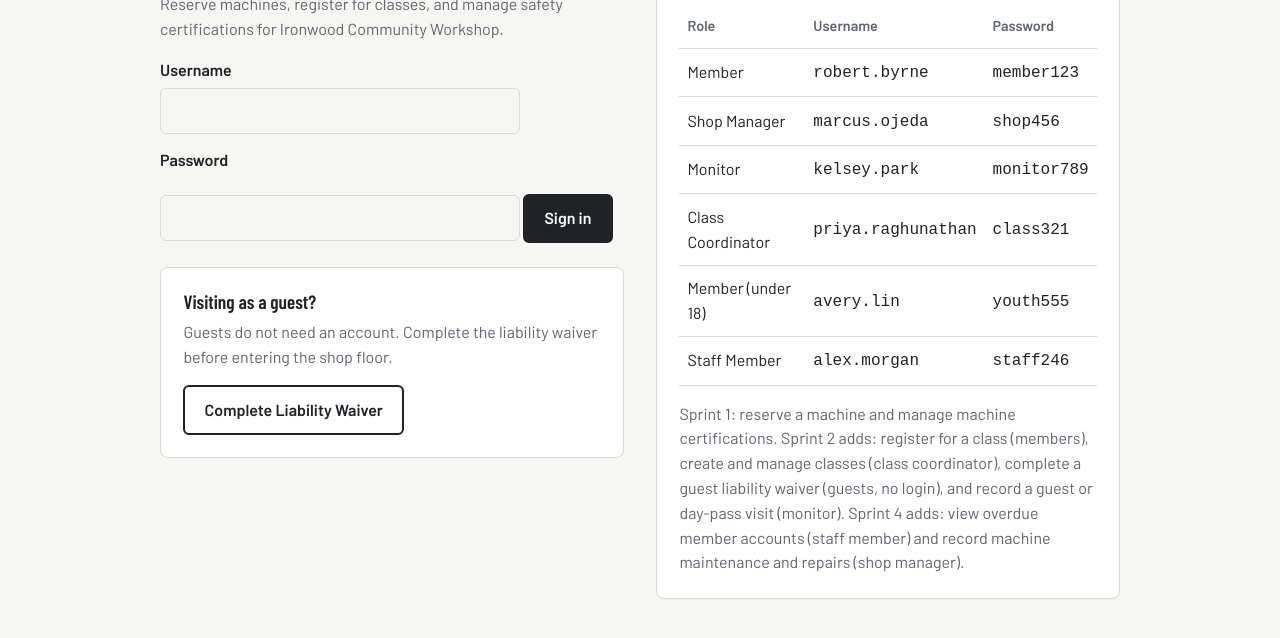
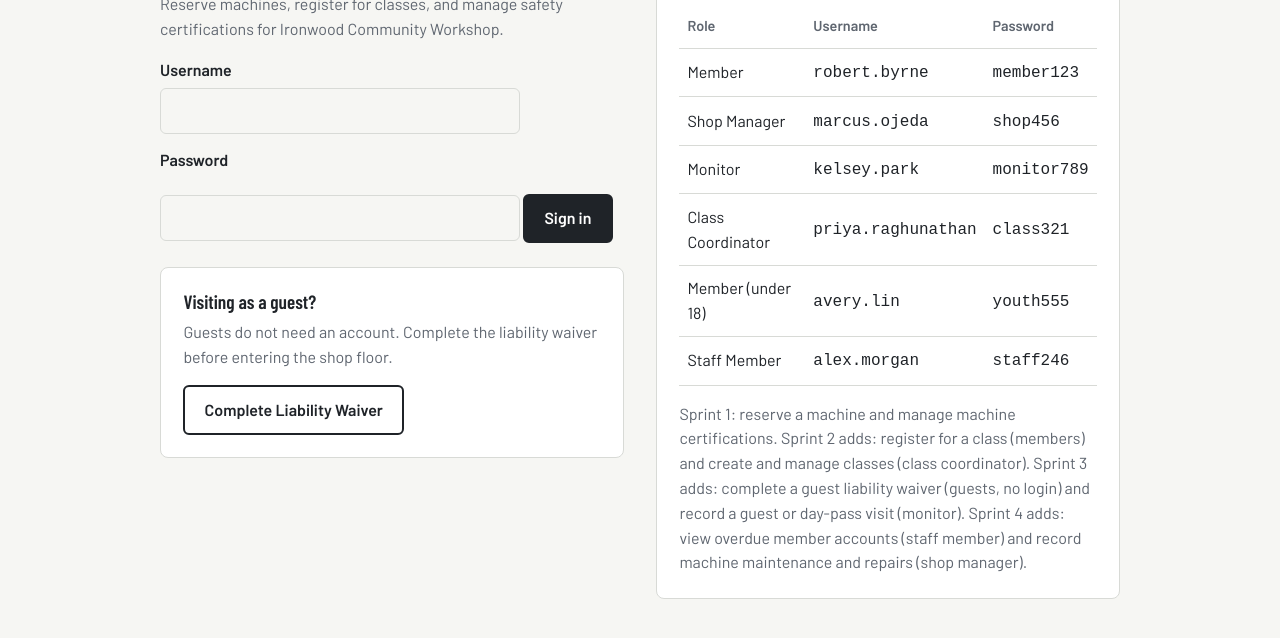
Before and after one commit to evannechiang/ironwood-workshop, a plain HTML site: page index.html in a window 1280 px wide. Shown: the part 120-758 px from the top of the page. Drawn offline with nearby package versions, Linux system fonts and the light colour scheme.

Commit message:
Label waiver and visit check-in as Sprint 3
Co-Authored-By: Claude Opus 5.5 <noreply@anthropic.com>
Claude-Session: https://claude.ai/code/session_01Xib352XRpBLpQfrSBW2eYN

```diff
--- a/index.html
+++ b/index.html
@@ -222,7 +222,7 @@ function vLogin(){
    <tr><td>Member (under 18)</td><td><code>avery.lin</code></td><td><code>youth555</code></td></tr>
    <tr><td>Staff Member</td><td><code>alex.morgan</code></td><td><code>staff246</code></td></tr>
   </table></div>
-  <p class="muted" style="margin-bottom:0">Sprint 1: reserve a machine and manage machine certifications. Sprint 2 adds: register for a class (members), create and manage classes (class coordinator), complete a guest liability waiver (guests, no login), and record a guest or day-pass visit (monitor). Sprint 4 adds: view overdue member accounts (staff member) and record machine maintenance and repairs (shop manager).</p>
+  <p class="muted" style="margin-bottom:0">Sprint 1: reserve a machine and manage machine certifications. Sprint 2 adds: register for a class (members) and create and manage classes (class coordinator). Sprint 3 adds: complete a guest liability waiver (guests, no login) and record a guest or day-pass visit (monitor). Sprint 4 adds: view overdue member accounts (staff member) and record machine maintenance and repairs (shop manager).</p>
  </div></div>`;
 }
 
```
Also changed, not shown: 1 other file.
